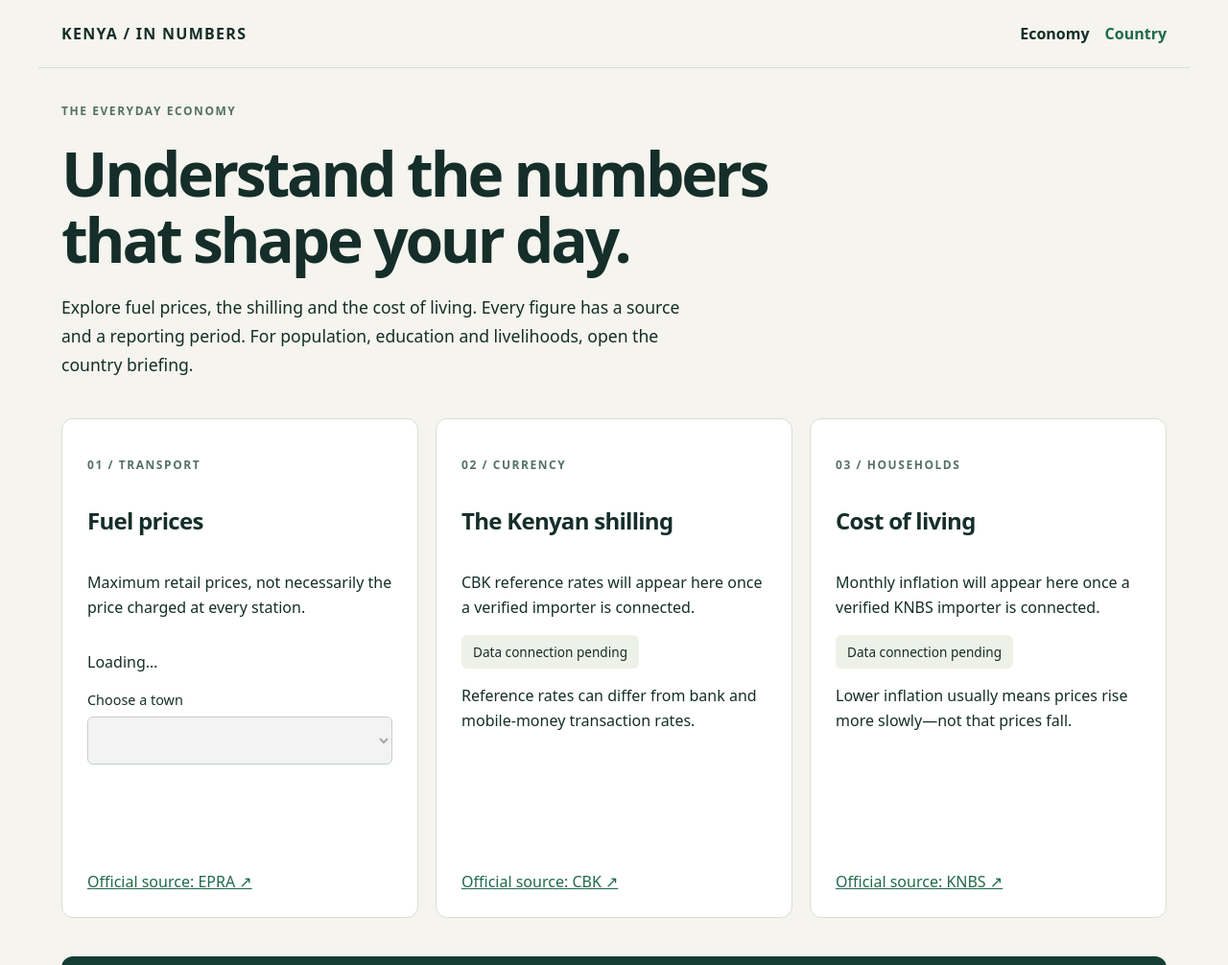
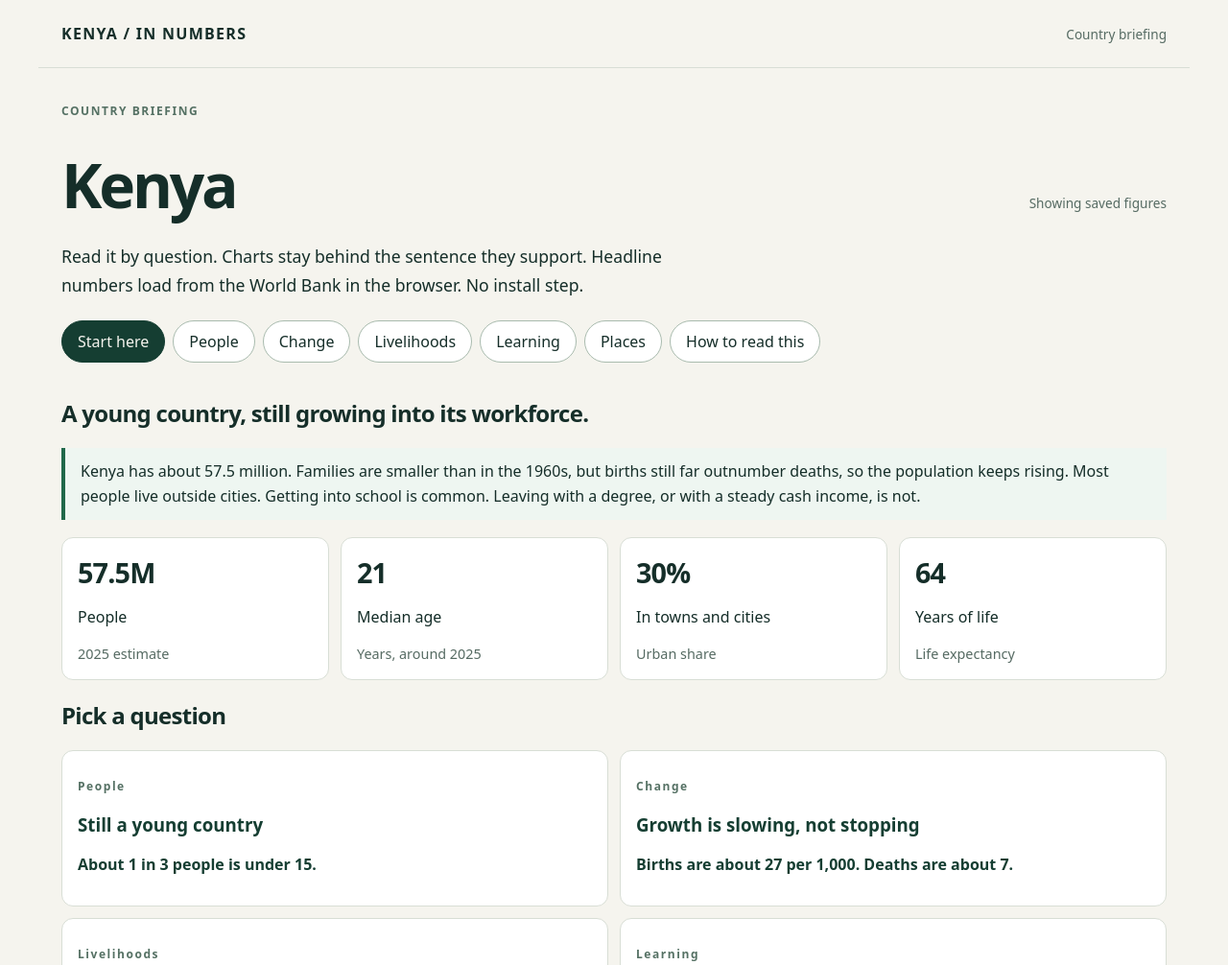
Before and after one commit to ifrankotieno/kenya-country-briefing, a plain HTML site: page index.html in a window 1280 px wide. Shown: the top 1006 px of the page at 96% size. Drawn offline with nearby package versions, Linux system fonts and the light colour scheme; no server answers.

Commit message:
Keep only the standalone country briefing

```diff
--- a/index.html
+++ b/index.html
@@ -1,9 +1,31 @@
 <!doctype html>
-<html lang="en"><head><meta charset="utf-8"><meta name="viewport" content="width=device-width,initial-scale=1"><title>Kenya in Numbers</title><link rel="stylesheet" href="./assets/styles.css"><script defer src="./assets/app.js"></script></head>
-<body><header><a class="brand" href="./">KENYA / IN NUMBERS</a><nav class="site-nav" aria-label="Site"><a href="./" aria-current="page">Economy</a><a href="./briefing.html">Country</a></nav></header>
-<main><p class="eyebrow">THE EVERYDAY ECONOMY</p><h1>Understand the numbers<br>that shape your day.</h1><p class="intro">Explore fuel prices, the shilling and the cost of living. Every figure has a source and a reporting period. For population, education and livelihoods, open the country briefing.</p>
-<section class="grid" aria-label="Statistics"><article class="card"><p class="eyebrow">01 / TRANSPORT</p><h2>Fuel prices</h2><p>Maximum retail prices, not necessarily the price charged at every station.</p><p id="fuel-status" role="status">Loading…</p><label for="town">Choose a town</label><select id="town" disabled></select><dl id="fuel-values"></dl><p id="fuel-period"></p><p id="fuel-refreshed" class="muted"></p><a href="https://www.epra.go.ke/pump-prices" target="_blank" rel="noopener noreferrer">Official source: EPRA ↗</a></article>
-<article class="card"><p class="eyebrow">02 / CURRENCY</p><h2>The Kenyan shilling</h2><p>CBK reference rates will appear here once a verified importer is connected.</p><span class="badge">Data connection pending</span><p>Reference rates can differ from bank and mobile-money transaction rates.</p><a href="https://www.centralbank.go.ke/rates/forex-exchange-rates/" target="_blank" rel="noopener noreferrer">Official source: CBK ↗</a></article>
-<article class="card"><p class="eyebrow">03 / HOUSEHOLDS</p><h2>Cost of living</h2><p>Monthly inflation will appear here once a verified KNBS importer is connected.</p><span class="badge">Data connection pending</span><p>Lower inflation usually means prices rise more slowly—not that prices fall.</p><a href="https://www.knbs.or.ke/" target="_blank" rel="noopener noreferrer">Official source: KNBS ↗</a></article></section>
-<section class="calculator"><div><p class="eyebrow">MAKE IT PERSONAL</p><h2>Your fuel budget</h2><p>Estimate a petrol commute using the selected town’s price.</p></div><form id="calculator"><label>Daily distance (km)<input id="distance" type="number" min="0" step="any" value="40" required></label><label>Fuel efficiency (km/litre)<input id="efficiency" type="number" min="0.1" step="any" value="18" required></label><label>Travel days per month<input id="days" type="number" min="1" max="31" value="22" required></label><button>Calculate</button><output id="estimate" aria-live="polite">Select a town with available data.</output></form></section>
-<section class="method"><h2>Know what you’re reading</h2><p>This independent project presents publicly available statistics. It is not a government website. If a source update fails, the previous verified dataset remains available with its original dates. Empty sections mean data is unavailable, not zero.</p></section></main><footer>Kenya in Numbers · Sources first, always.</footer></body></html>
+<html lang="en">
+<head>
+  <meta charset="utf-8">
+  <meta name="viewport" content="width=device-width, initial-scale=1">
+  <title>Kenya country briefing</title>
+  <link rel="stylesheet" href="https://unpkg.com/leaflet@1.9.4/dist/leaflet.css">
+  <link rel="stylesheet" href="./assets/styles.css">
+  <link rel="stylesheet" href="./assets/briefing.css">
+</head>
+<body class="page-briefing">
+  <header>
+    <a class="brand" href="./">KENYA / IN NUMBERS</a>
+    <span>Country briefing</span>
+  </header>
+  <main>
+    <p class="eyebrow">COUNTRY BRIEFING</p>
+    <div class="title-row">
+      <h1>Kenya</h1>
+      <p id="live-status" role="status">Loading World Bank figures…</p>
+    </div>
+    <p class="intro">Read it by question. Charts stay behind the sentence they support. Headline numbers load from the World Bank in the browser. No install step.</p>
+    <nav id="section-nav" class="section-nav" aria-label="Briefing sections"></nav>
+    <div id="view"></div>
+  </main>
+  <footer>Kenya in Numbers · Country briefing · Not a government website.</footer>
+  <script src="https://cdn.jsdelivr.net/npm/chart.js@4.4.6/dist/chart.umd.min.js"></script>
+  <script src="https://unpkg.com/leaflet@1.9.4/dist/leaflet.js"></script>
+  <script src="./assets/briefing.js"></script>
+</body>
+</html>
```
